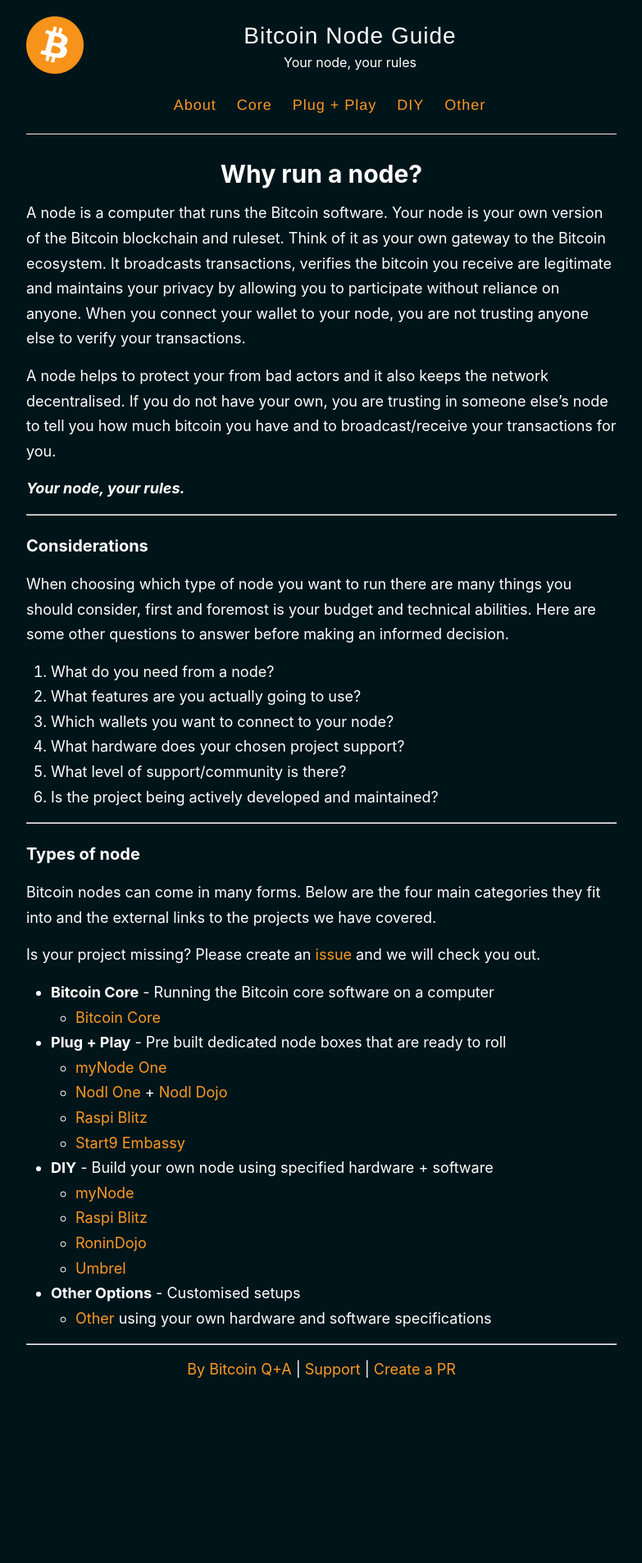
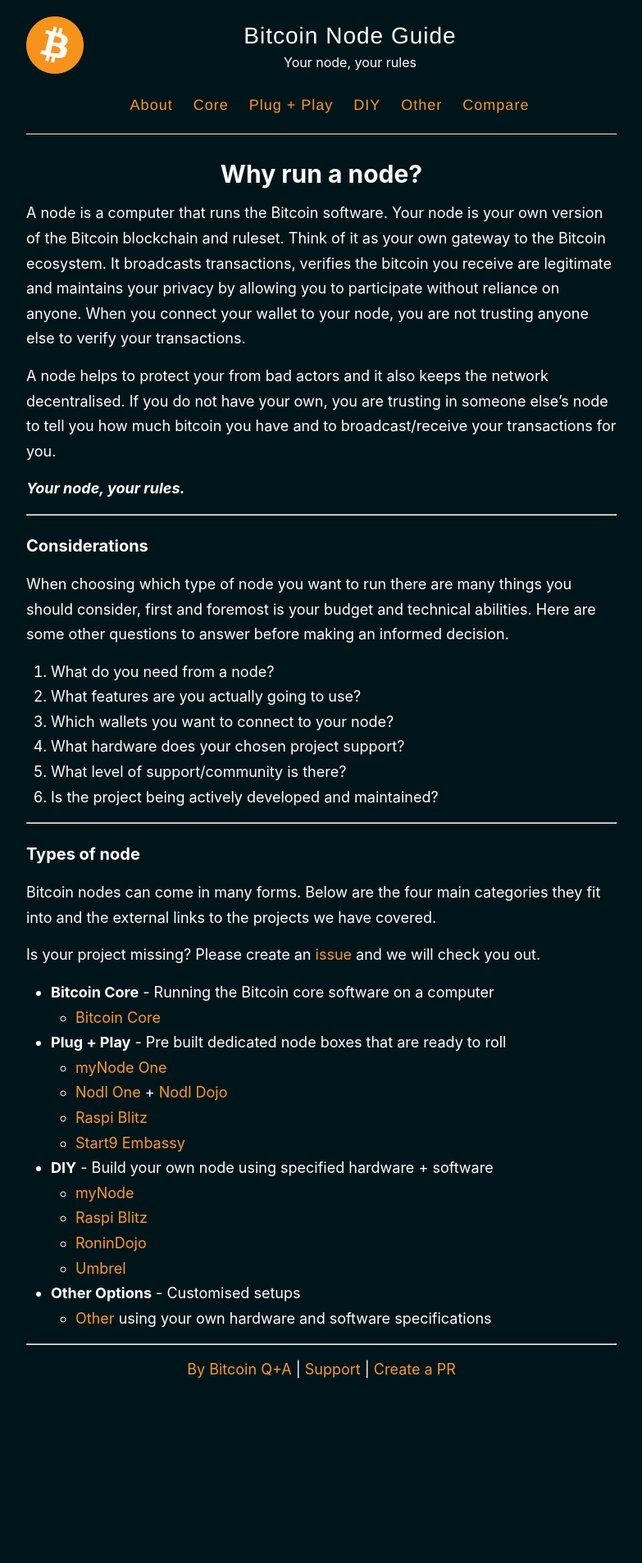
Before and after one commit to BitcoinQnA/node-guide, a Jekyll site: the page built from index.html, in a window 1280 px wide. Shown: the whole page at 82% size, without its empty margins (248-1031 px from the left). Built offline with Jekyll 4.4.1, drawn with Linux system fonts in a browser that asks for light colours; the list of posts is cut into pages by our own code.

Commit message:
Update default.html

```diff
--- a/_layouts/default.html
+++ b/_layouts/default.html
@@ -34,6 +34,7 @@
               <a href="{{ site.baseurl }}/plug-and-play">Plug + Play</a>
               <a href="{{ site.baseurl }}/do-it-yourself">DIY</a>
               <a href="{{ site.baseurl }}/other">Other</a>
+              <a href="{{ site.baseurl }}/compare">Compare</a>
             </nav>
           </header>
         </div>
```
